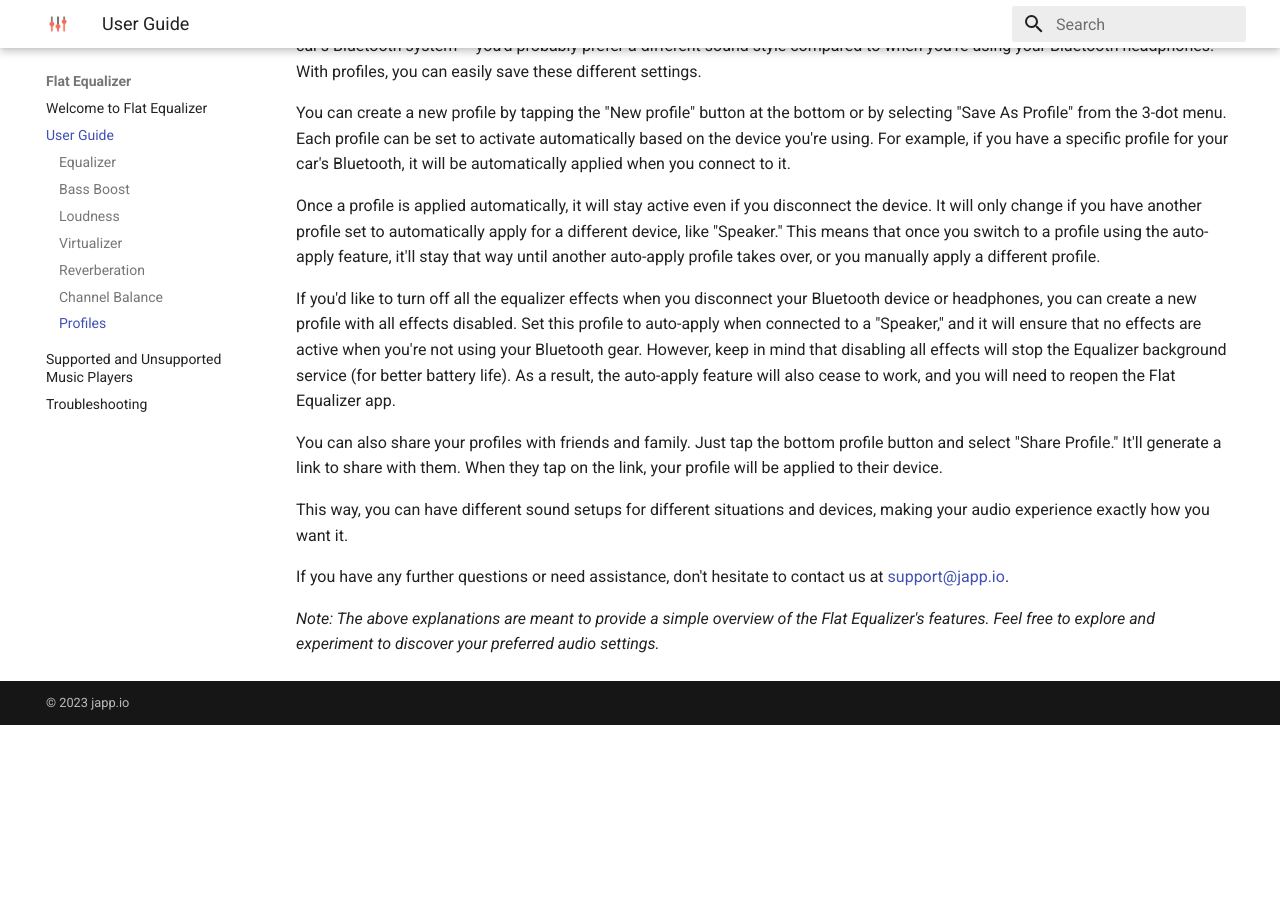
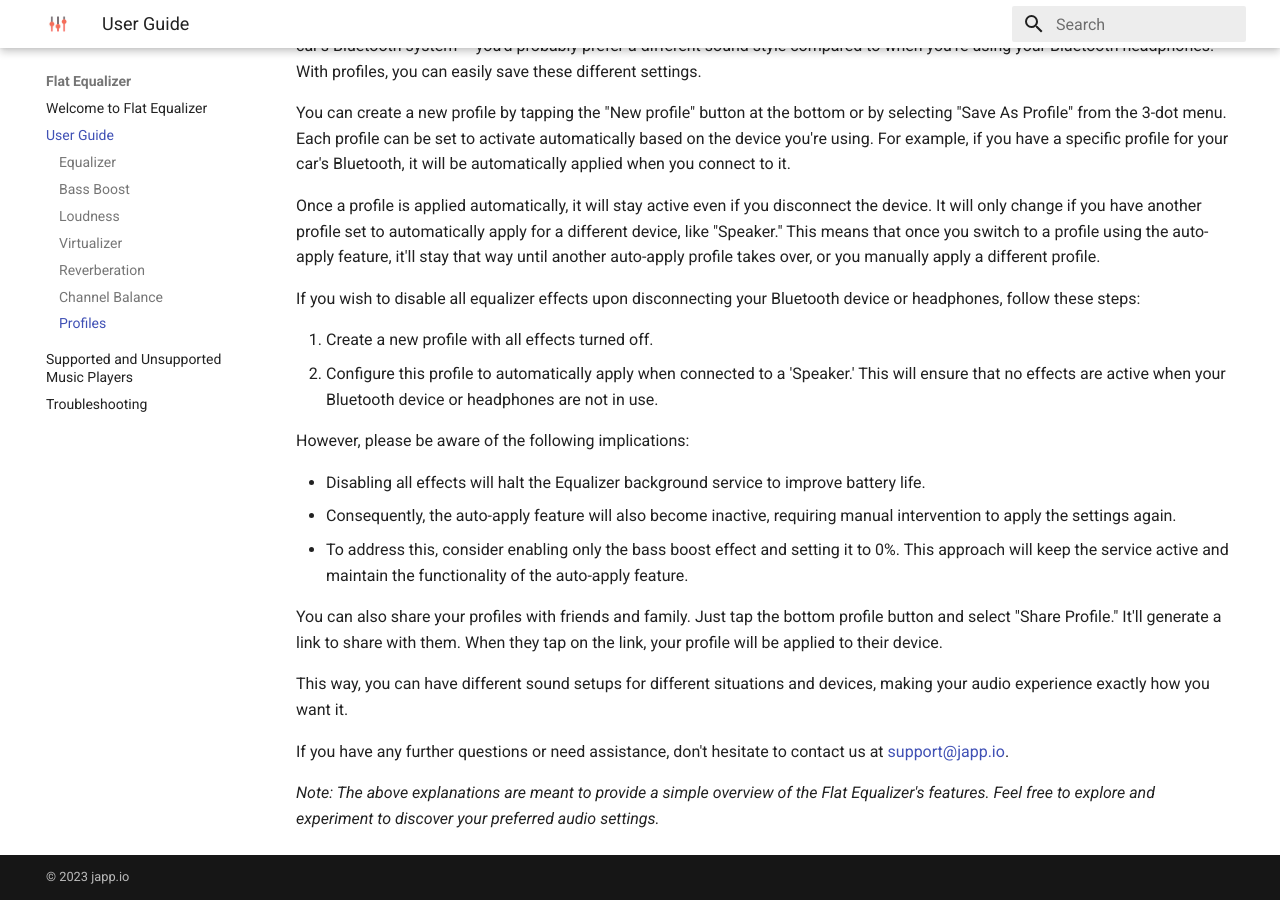
Before and after one commit to japp-io/flat-equalizer, an MkDocs documentation site: the page built from docs/user-guide.md, in a window 1280 px wide and 900 px high, scrolled down 1513 px. Built offline with MkDocs 1.6.1 and Material for MkDocs 9.7.7, drawn with Linux system fonts in a browser that asks for light colours; before the commit the page ends 2238 px from its top, so only the background shows below that.

Commit message:
Update doc

```diff
--- a/docs/user-guide.md
+++ b/docs/user-guide.md
@@ -42,7 +42,17 @@ You can create a new profile by tapping the "New profile" button at the bottom o
 
 Once a profile is applied automatically, it will stay active even if you disconnect the device. It will only change if you have another profile set to automatically apply for a different device, like "Speaker." This means that once you switch to a profile using the auto-apply feature, it'll stay that way until another auto-apply profile takes over, or you manually apply a different profile.
 
-If you'd like to turn off all the equalizer effects when you disconnect your Bluetooth device or headphones, you can create a new profile with all effects disabled. Set this profile to auto-apply when connected to a "Speaker," and it will ensure that no effects are active when you're not using your Bluetooth gear. However, keep in mind that disabling all effects will stop the Equalizer background service (for better battery life). As a result, the auto-apply feature will also cease to work, and you will need to reopen the Flat Equalizer app.
+If you wish to disable all equalizer effects upon disconnecting your Bluetooth device or headphones, follow these steps:
+
+1. Create a new profile with all effects turned off.
+2. Configure this profile to automatically apply when connected to a 'Speaker.' This will ensure that no effects are active when your Bluetooth device or headphones are not in use.
+
+However, please be aware of the following implications:
+
+- Disabling all effects will halt the Equalizer background service to improve battery life.
+- Consequently, the auto-apply feature will also become inactive, requiring manual intervention to apply the settings again.
+- To address this, consider enabling only the bass boost effect and setting it to 0%. This approach will keep the service active and maintain the functionality of the auto-apply feature.
+
 
 You can also share your profiles with friends and family. Just tap the bottom profile button and select "Share Profile." It'll generate a link to share with them. When they tap on the link, your profile will be applied to their device.
 
```
